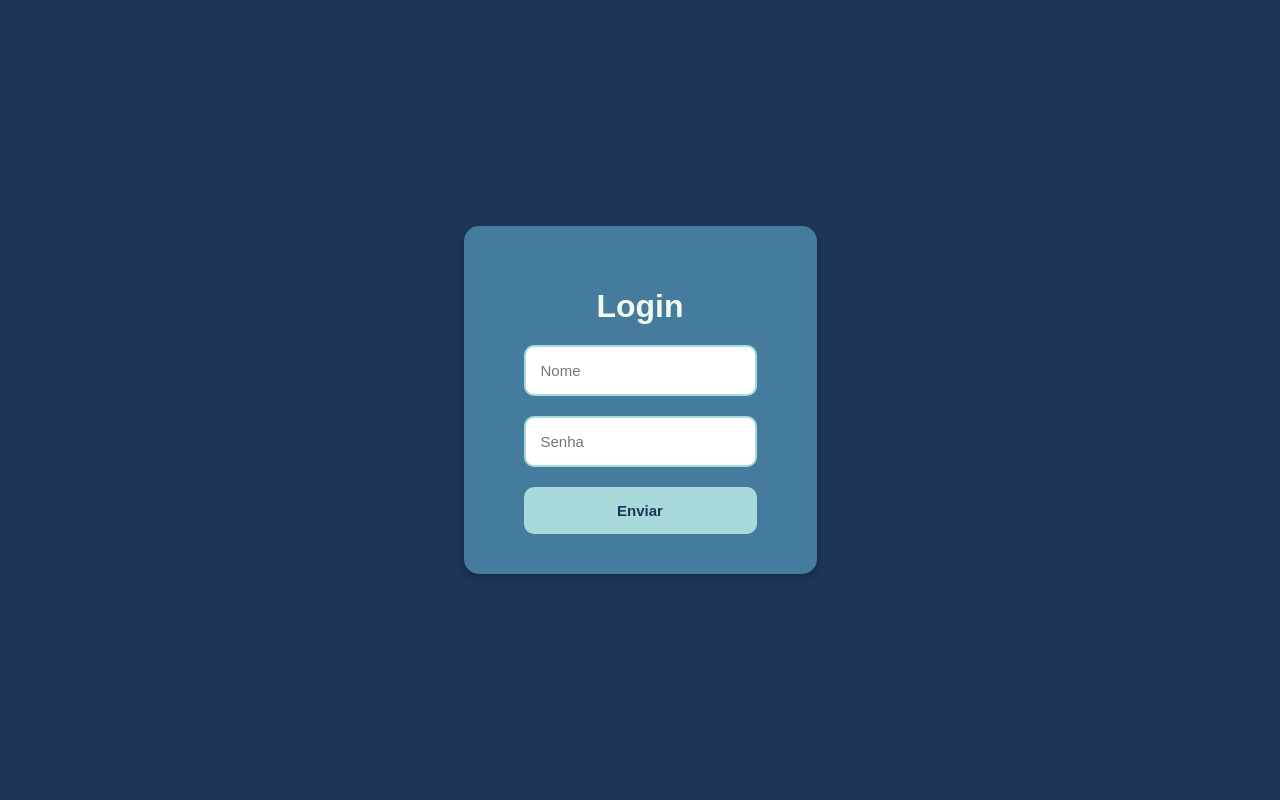
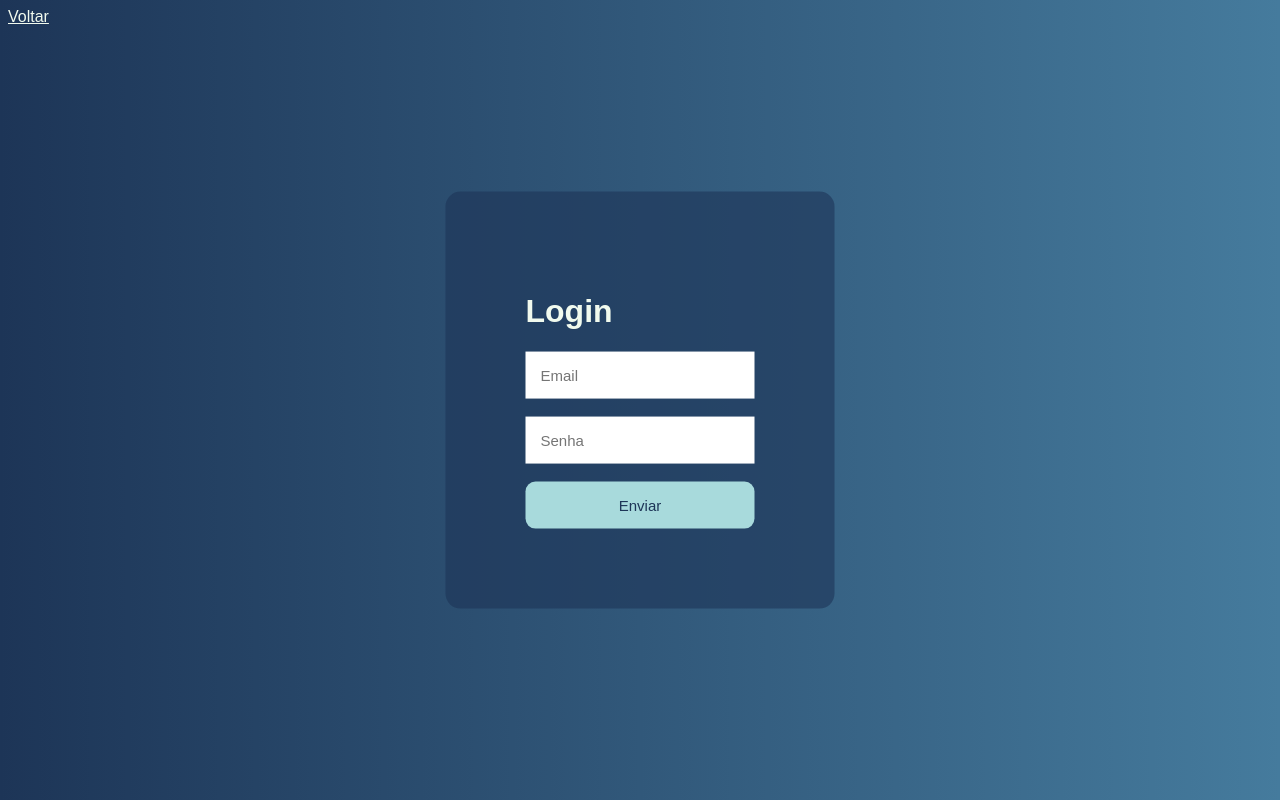
Before and after one commit to Pachaslol/guestflow, a PHP site: page /login.php in a window 1280 px wide. Run offline with PHP 8.4, Linux system fonts and the light colour scheme.

Commit message:
atualização

```diff
--- a/login.php
+++ b/login.php
@@ -2,76 +2,56 @@
 <html lang="en">
 <head>
     <meta charset="UTF-8">
+    <meta http-equiv="X-UA-Compatible" content="IE=edge">
     <meta name="viewport" content="width=device-width, initial-scale=1.0">
-    <title>Login</title>
+    <title>Tela de login</title>
     <style>
-        body {
+        body{
             font-family: Arial, Helvetica, sans-serif;
-            background-color: #1D3557; /* Azul-marinho */
-            color: #F1FAEE; /* Cinza-claro */
-            margin: 0;
-            height: 100vh;
-            display: flex;
-            justify-content: center;
-            align-items: center;
+            background: linear-gradient(to right, #1D3557, #457B9D);
         }
-
-        div {
-            background-color: #457B9D; /* Azul-claro */
-            box-shadow: 0 4px 6px rgba(0, 0, 0, 0.2);
-            padding: 40px 60px;
+        div{
+            background-color: rgba(29, 53, 87, 0.6);
+            position: absolute;
+            top: 50%;
+            left: 50%;
+            transform: translate(-50%,-50%);
+            padding: 80px;
             border-radius: 15px;
-            text-align: center;
+            color: #F1FAEE;
         }
-
-        h1 {
-            margin-bottom: 20px;
-            color: #F1FAEE; /* Cinza-claro */
+        input{
+            padding: 15px;
+            border: none;
+            outline: none;
+            font-size: 15px;
         }
-
-        input {
-            padding: 15px;
-            width: 100%;
-            margin-bottom: 20px;
-            border: 2px solid #A8DADC; /* Verde-menta */
-            border-radius: 10px;
-            font-size: 15px;
-            background-color: #FFFFFF; /* Branco */
-            color: #1D3557; /* Azul-marinho */
-            box-sizing: border-box;
-        }
-
-        input:focus {
-            border-color: #F1FAEE; /* Cinza-claro */
-            outline: none;
-        }
-
-        button {
-            background-color: #A8DADC; /* Verde-menta */
+        .inputSubmit{
+            background-color: #A8DADC;
             border: none;
             padding: 15px;
             width: 100%;
             border-radius: 10px;
-            color: #1D3557; /* Azul-marinho */
+            color: #1D3557;
             font-size: 15px;
-            font-weight: bold;
+        }
+        .inputSubmit:hover{
+            background-color: #457B9D;
             cursor: pointer;
-        }
-
-        button:hover {
-            background-color: #F1FAEE; /* Cinza-claro */
-            color: #457B9D; /* Azul-claro */
         }
     </style>
 </head>
 <body>
+    <a href="home.php" style="color: #F1FAEE;">Voltar</a>
     <div>
         <h1>Login</h1>
-        <input type="text" placeholder="Nome">
-        <br>
-        <input type="password" placeholder="Senha">
-        <br>
-        <button>Enviar</button>
+        <form action="testLogin.php" method="POST">
+            <input type="text" name="email" placeholder="Email">
+            <br><br>
+            <input type="password" name="senha" placeholder="Senha">
+            <br><br>
+            <input class="inputSubmit" type="submit" name="submit" value="Enviar">
+        </form>
     </div>
 </body>
 </html>
```
Also changed, not shown: formulario.php (+8 -3 lines).
